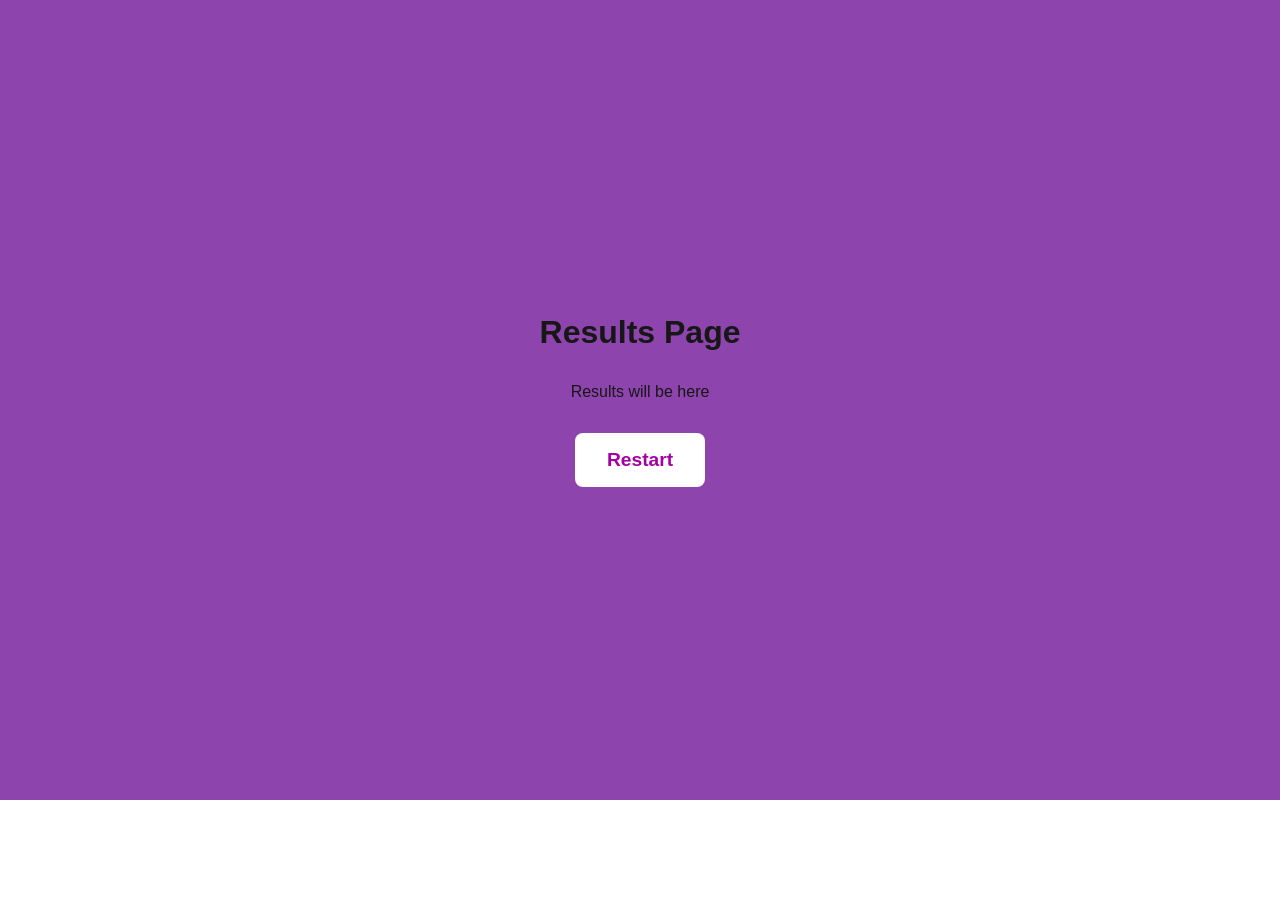
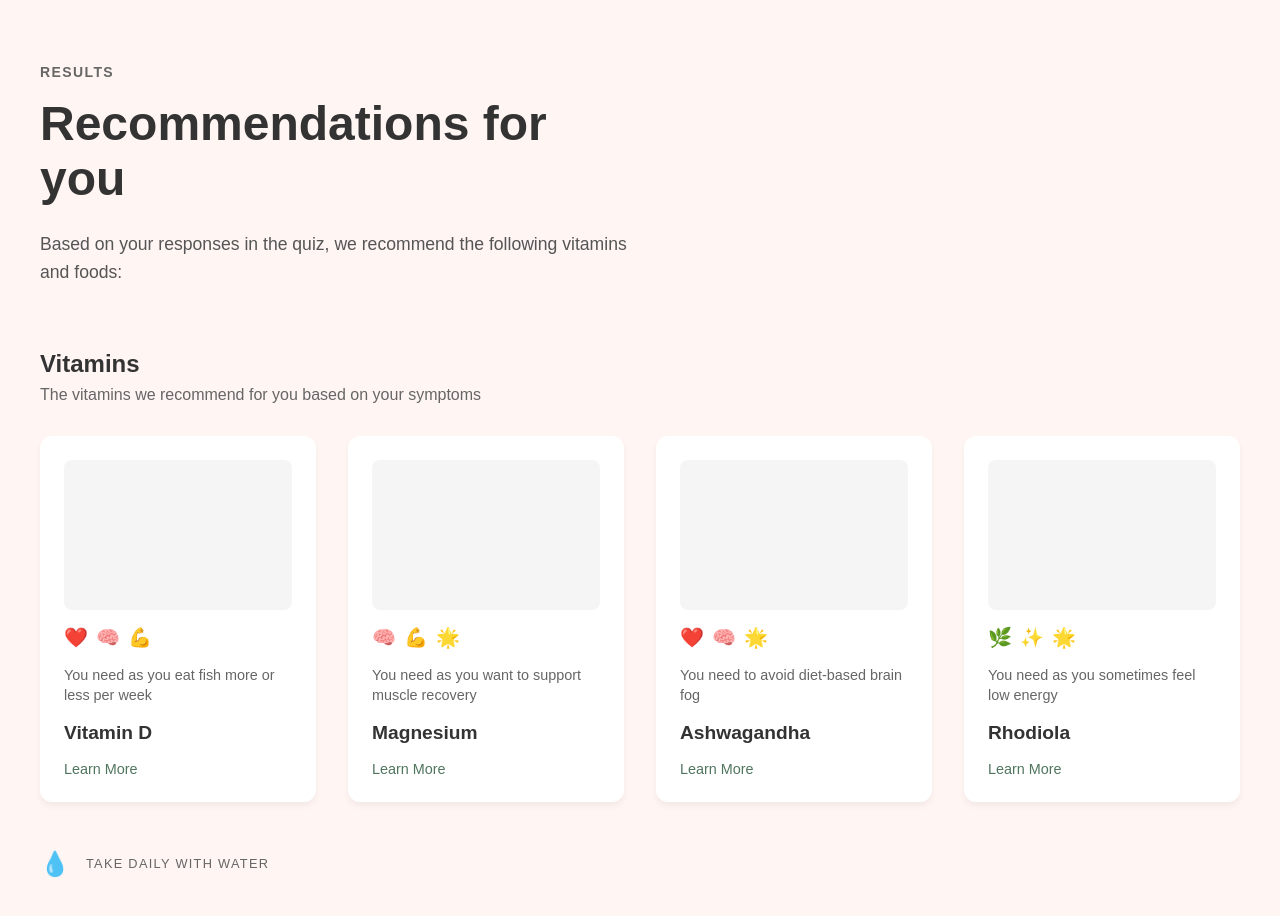
Before and after one commit to elinakocarslan/VitaGuide, a Next.js app in the folder my-app/: page /results in a window 1280 px wide. Shown: the top 916 px of the page. Before the commit the page ends 800 px from the top, so only its background shows below. Built offline with nearby package versions, Linux system fonts and the light colour scheme.

Commit message:
updated the results page w framework

```diff
--- a/my-app/src/app/results/page.js
+++ b/my-app/src/app/results/page.js
@@ -7,12 +7,80 @@ export default function Results() {
   return (
     <main className={styles.main}>
       <div className={styles.center}>
-        <h1>Results Page</h1>
+        <div className={styles.recommendation}>
+          <h3>RESULTS</h3>
+          <h1>Recommendations for you</h1>
+          <p>
+            Based on your responses in the quiz, we recommend the following vitamins and foods:
+          </p>
+        </div>
 
-        <p>Results will be here</p>
-        <Link href="/" className={styles.button}>
-          Restart
-        </Link>
+        <div className={styles.productGrid}>
+          <h2>Vitamins</h2>
+          <p className={styles.subtitle}>The vitamins we recommend for you based on your symptoms</p>
+          <div className={styles.vitaminList}>
+            <div className={styles.vitaminCard}>
+              <div className={styles.productImage}></div>
+              <div className={styles.productInfo}>
+                <div className={styles.benefits}>
+                  <span>❤️</span>
+                  <span>🧠</span>
+                  <span>💪</span>
+                </div>
+                <p>You need as you eat fish more or less per week</p>
+                <h3>Vitamin D</h3>
+                <Link href="/learn-more">Learn More</Link>
+              </div>
+            </div>
+
+            <div className={styles.vitaminCard}>
+              <div className={styles.productImage}></div>
+              <div className={styles.productInfo}>
+                <div className={styles.benefits}>
+                  <span>🧠</span>
+                  <span>💪</span>
+                  <span>🌟</span>
+                </div>
+                <p>You need as you want to support muscle recovery</p>
+                <h3>Magnesium</h3>
+                <Link href="/learn-more">Learn More</Link>
+              </div>
+            </div>
+
+            <div className={styles.vitaminCard}>
+              <div className={styles.productImage}></div>
+              <div className={styles.productInfo}>
+                <div className={styles.benefits}>
+                  <span>❤️</span>
+                  <span>🧠</span>
+                  <span>🌟</span>
+                </div>
+                <p>You need to avoid diet-based brain fog</p>
+                <h3>Ashwagandha</h3>
+                <Link href="/learn-more">Learn More</Link>
+              </div>
+            </div>
+
+            <div className={styles.vitaminCard}>
+              <div className={styles.productImage}></div>
+              <div className={styles.productInfo}>
+                <div className={styles.benefits}>
+                  <span>🌿</span>
+                  <span>✨</span>
+                  <span>🌟</span>
+                </div>
+                <p>You need as you sometimes feel low energy</p>
+                <h3>Rhodiola</h3>
+                <Link href="/learn-more">Learn More</Link>
+              </div>
+            </div>
+          </div>
+
+          <div className={styles.waterReminder}>
+            <span>💧</span>
+            <p>TAKE DAILY WITH WATER</p>
+          </div>
+        </div>
       </div>
     </main>
   );
--- a/my-app/src/app/results/results.module.css
+++ b/my-app/src/app/results/results.module.css
@@ -1,65 +1,163 @@
 .main {
   display: flex;
   flex-direction: column;
-  justify-content: center;
-  align-items: center;
   min-height: 100vh;
-  padding: 2rem;
-  background-color: #8E44AD;
+  padding: 4rem 2rem;
+  background-color: #FFF5F3;
 }
 
 .center {
-  display: flex;
-  flex-direction: column;
-  align-items: center;
-  text-align: center;
-  gap: 2rem;
-  max-width: 800px;
+  max-width: 1200px;
   margin: 0 auto;
+  width: 100%;
 }
 
-.title {
-  font-size: 2.5rem;
+.recommendation {
+  margin-bottom: 4rem;
+  max-width: 600px;
+}
+
+.recommendation h3 {
+  font-family: 'Poppins', sans-serif;
+  font-size: 0.875rem;
+  color: #666;
+  margin-bottom: 1rem;
+  letter-spacing: 0.1em;
+}
+
+.recommendation h1 {
+  font-family: 'Poppins', sans-serif;
+  font-size: 3rem;
+  color: #333;
+  margin-bottom: 1.5rem;
   font-weight: bold;
-  color: white;
+}
+
+.recommendation p {
+  font-family: 'Poppins', sans-serif;
+  font-size: 1.1rem;
+  line-height: 1.6;
+  color: #555;
+  margin-bottom: 2rem;
+}
+
+.recommendation span {
+  font-weight: bold;
+}
+
+.arrow {
+  display: flex;
+  align-items: center;
+  gap: 0.5rem;
+  font-family: 'Poppins', sans-serif;
+  color: #666;
+}
+
+.productGrid {
+  margin-top: 2rem;
+}
+
+.productGrid h2 {
+  font-family: 'Poppins', sans-serif;
+  font-size: 1.5rem;
+  color: #333;
+  margin-bottom: 0.5rem;
+}
+
+.subtitle {
+  font-family: 'Poppins', sans-serif;
+  font-size: 1rem;
+  color: #666;
+  margin-bottom: 2rem;
+}
+
+.vitaminList {
+  display: grid;
+  grid-template-columns: repeat(auto-fit, minmax(250px, 1fr));
+  gap: 2rem;
+  margin-bottom: 3rem;
+}
+
+.vitaminCard {
+  background: white;
+  border-radius: 12px;
+  padding: 1.5rem;
+  box-shadow: 0 4px 6px rgba(0, 0, 0, 0.05);
+}
+
+.productImage {
+  height: 150px;
+  background: #f5f5f5;
+  border-radius: 8px;
   margin-bottom: 1rem;
 }
 
-.description {
-  font-size: 1.2rem;
-  color: white;
-  opacity: 0.9;
-  margin-bottom: 2rem;
+.productInfo {
+  text-align: left;
 }
 
-.button {
-  display: inline-block;
-  padding: 1rem 2rem;
-  font-size: 1.2rem;
-  font-weight: bold;
-  color: rgb(165, 0, 162);
-  background-color: white;
-  border-radius: 8px;
-  transition: all 0.3s ease;
-  cursor: pointer;
+.benefits {
+  display: flex;
+  gap: 0.5rem;
+  margin-bottom: 1rem;
 }
 
-.button:hover {
-  background-color: #f0f0f0;
-  transform: translateY(-2px);
+.benefits span {
+  font-size: 1.2rem;
+}
+
+.productInfo p {
+  font-family: 'Poppins', sans-serif;
+  font-size: 0.9rem;
+  color: #666;
+  margin-bottom: 1rem;
+  line-height: 1.4;
+}
+
+.productInfo h3 {
+  font-family: 'Poppins', sans-serif;
+  font-size: 1.2rem;
+  color: #333;
+  margin-bottom: 1rem;
+  font-weight: bold;
+}
+
+.productInfo a {
+  font-family: 'Poppins', sans-serif;
+  color: #50755f;
+  text-decoration: none;
+  font-size: 0.9rem;
+  font-weight: 500;
+}
+
+.waterReminder {
+  display: flex;
+  align-items: center;
+  gap: 1rem;
+  margin-top: 2rem;
+  color: #666;
+}
+
+.waterReminder span {
+  font-size: 1.5rem;
+}
+
+.waterReminder p {
+  font-family: 'Poppins', sans-serif;
+  font-size: 0.8rem;
+  letter-spacing: 0.1em;
 }
 
 @media (max-width: 768px) {
-  .title {
+  .main {
+    padding: 2rem 1rem;
+  }
+
+  .recommendation h1 {
     font-size: 2rem;
   }
 
-  .description {
-    font-size: 1rem;
-  }
-
-  .button {
-    padding: 0.8rem 1.6rem;
-    font-size: 1rem;
+  .vitaminList {
+    grid-template-columns: 1fr;
   }
 }
```
